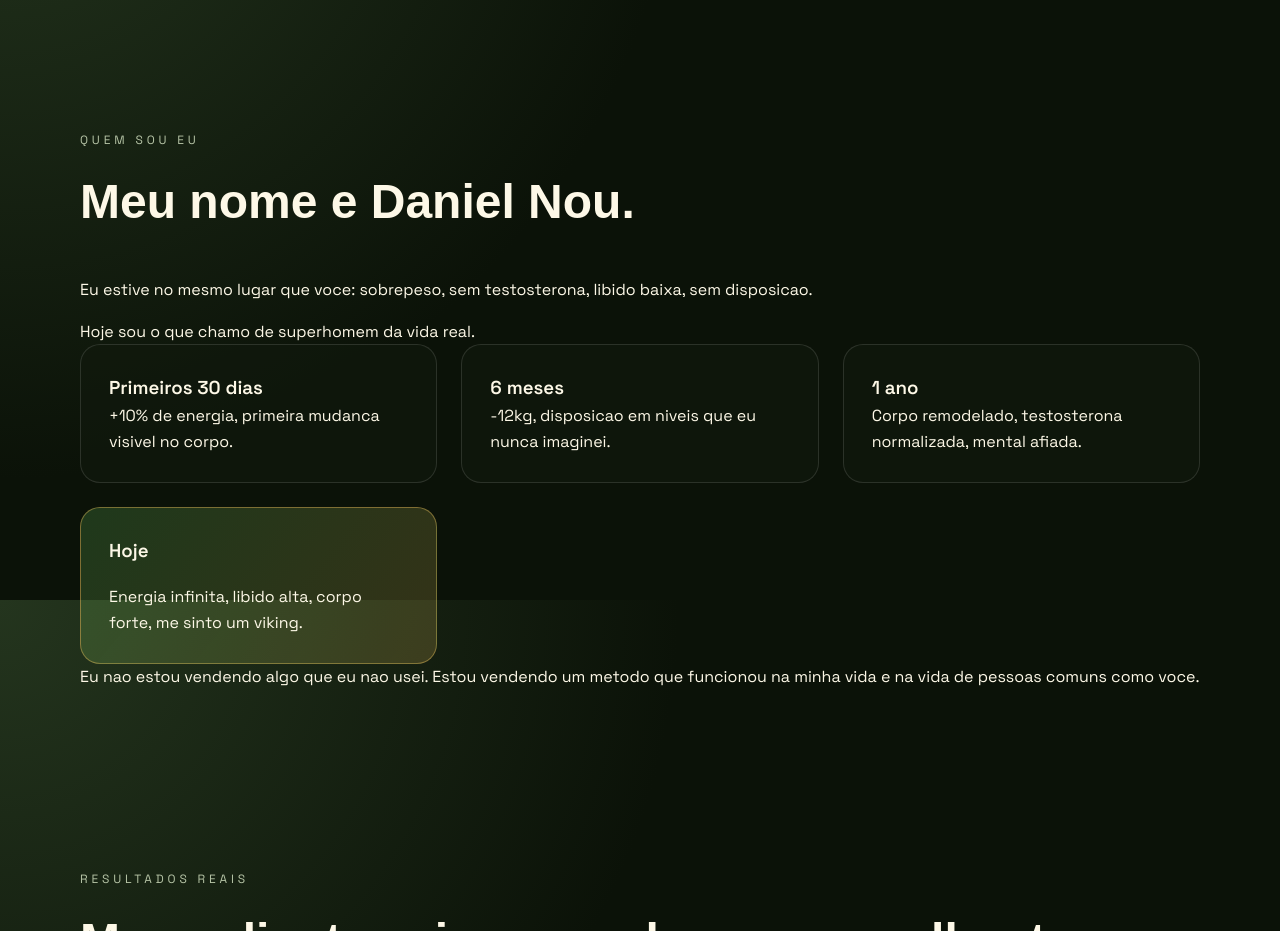
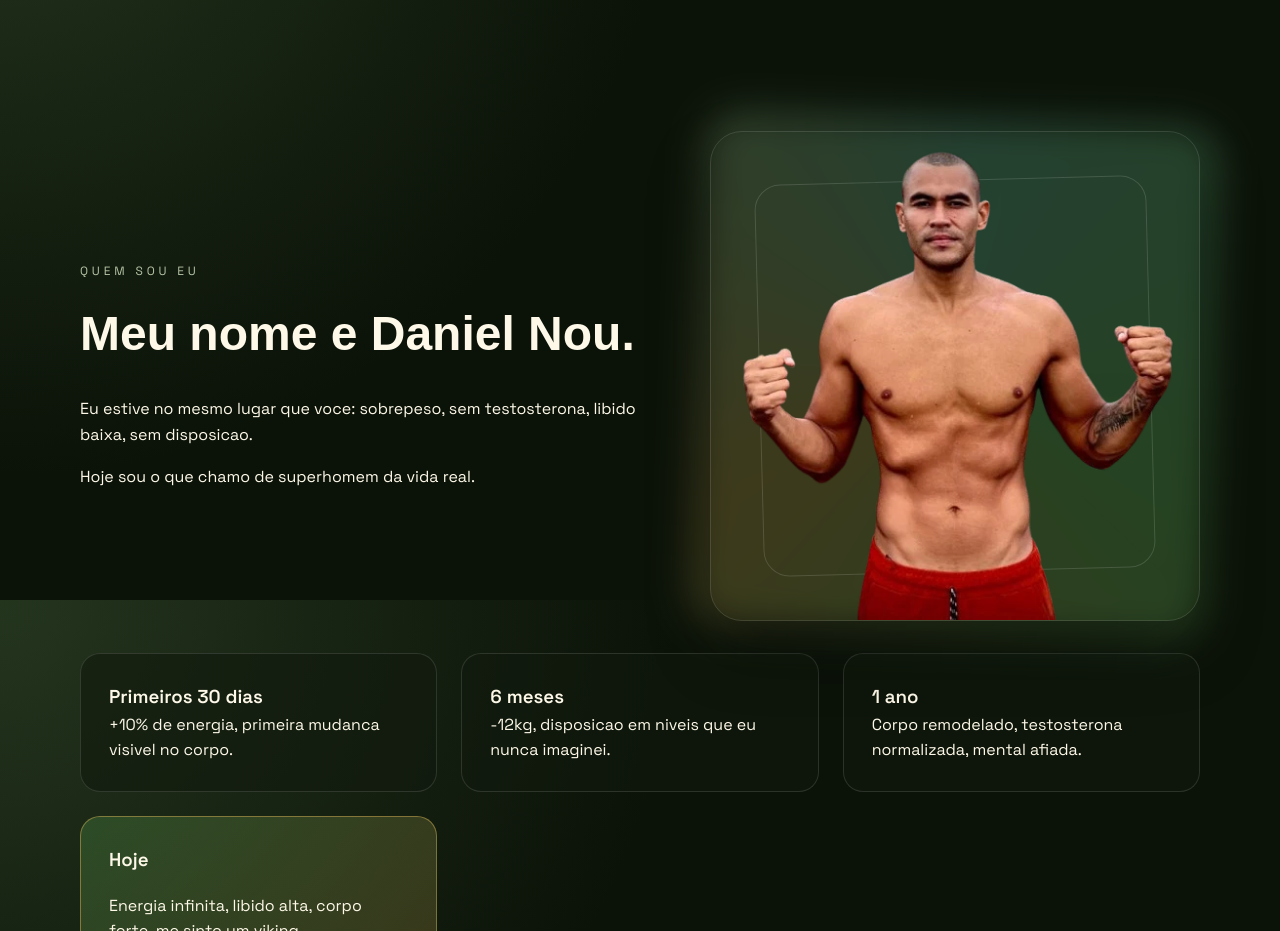
Before and after one commit to MarcosLeal77/dieta-da-selva-landingpage, a React (Vite) app: page / in a window 1280 px wide. Shown: the part 2600-3531 px from the top of the page. Built offline with nearby package versions, Linux system fonts and the light colour scheme; a web font is replaced by a local one.

Commit message:
Add Daniel photo asset

```diff
--- a/src/App.jsx
+++ b/src/App.jsx
@@ -481,6 +481,8 @@ export default function App() {
         </section>
 
         <section className="section reveal" id="daniel">
+          <div className="bio-grid">
+            <div className="bio-copy">
               <div className="section-header">
                 <p className="eyebrow">Quem sou eu</p>
                 <h2>Meu nome e Daniel Nou.</h2>
@@ -491,6 +493,17 @@ export default function App() {
                   libido baixa, sem disposicao.
                 </p>
                 <p>Hoje sou o que chamo de superhomem da vida real.</p>
+              </div>
+            </div>
+            <div className="bio-photo">
+              <picture>
+                <img
+                  src="/images/danielnou.webp"
+                  alt="Daniel Nou"
+                  loading="lazy"
+                />
+              </picture>
+            </div>
           </div>
           <div className="track-grid">
             <div className="track-card">
```
Also changed, not shown: public/images/danielnou.webp (added). Lines whose indentation alone changed are shown as unchanged.
